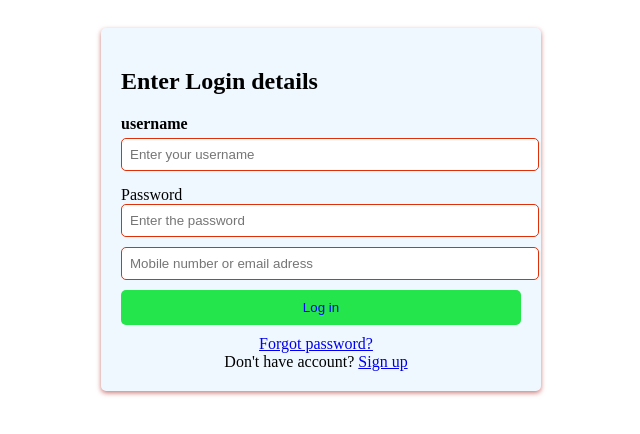
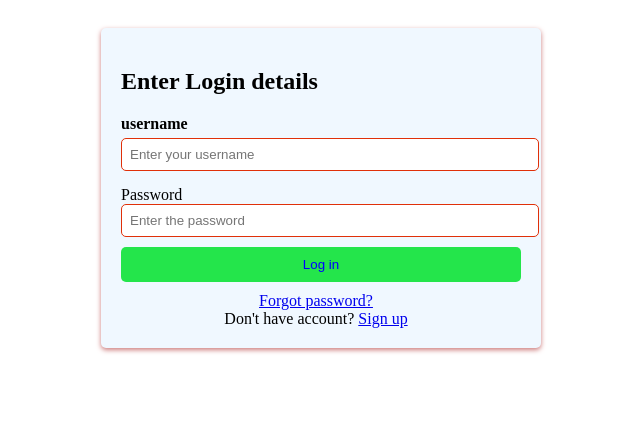
Before and after one commit to Lohith-49/first-login, a plain HTML site: page index.html in a window 1280 px wide. Shown: the whole page, without its empty margins (319-959 px from the left). Drawn offline with Linux system fonts and the light colour scheme.

Commit message:
Update index.html

```diff
--- a/index.html
+++ b/index.html
@@ -19,10 +19,6 @@
                 <input type="password" id="password" placeholder="Enter the password" required>
             </div>
             <div class="form-group">
-                <label for="Mobilenumber"></label>
-                <input type="number,email" id="Mobilenumber" placeholder="Mobile number or email adress">
-            </div>
-            <div class="form-group">
                 <input type="submit" value="Log in">
             </div>
         </form>
```
